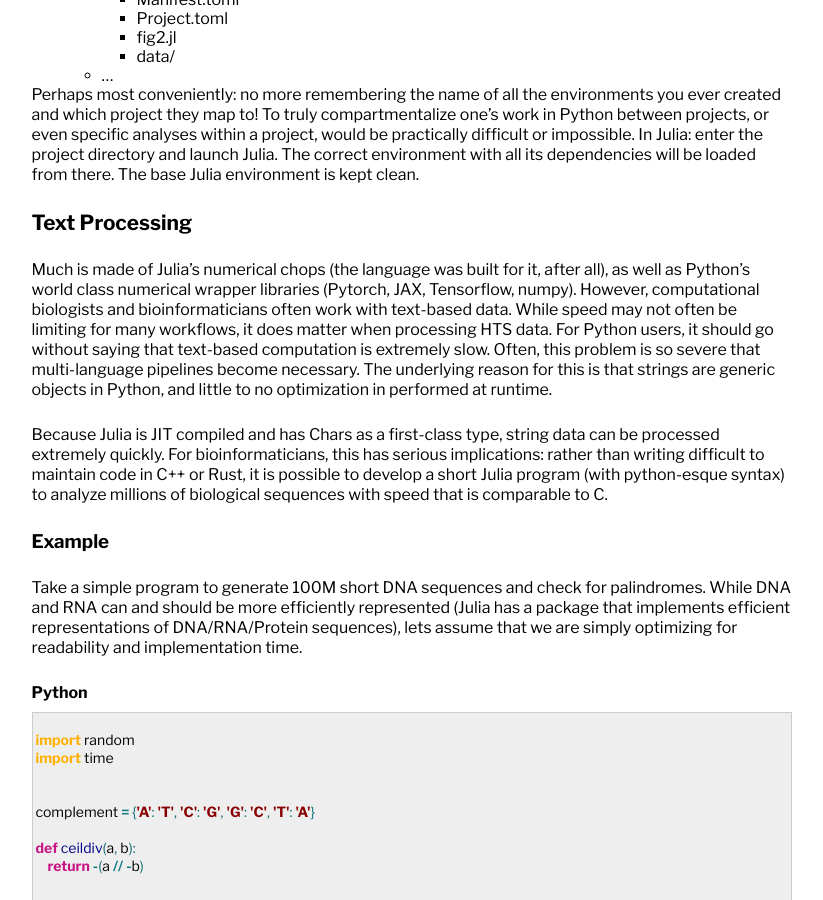
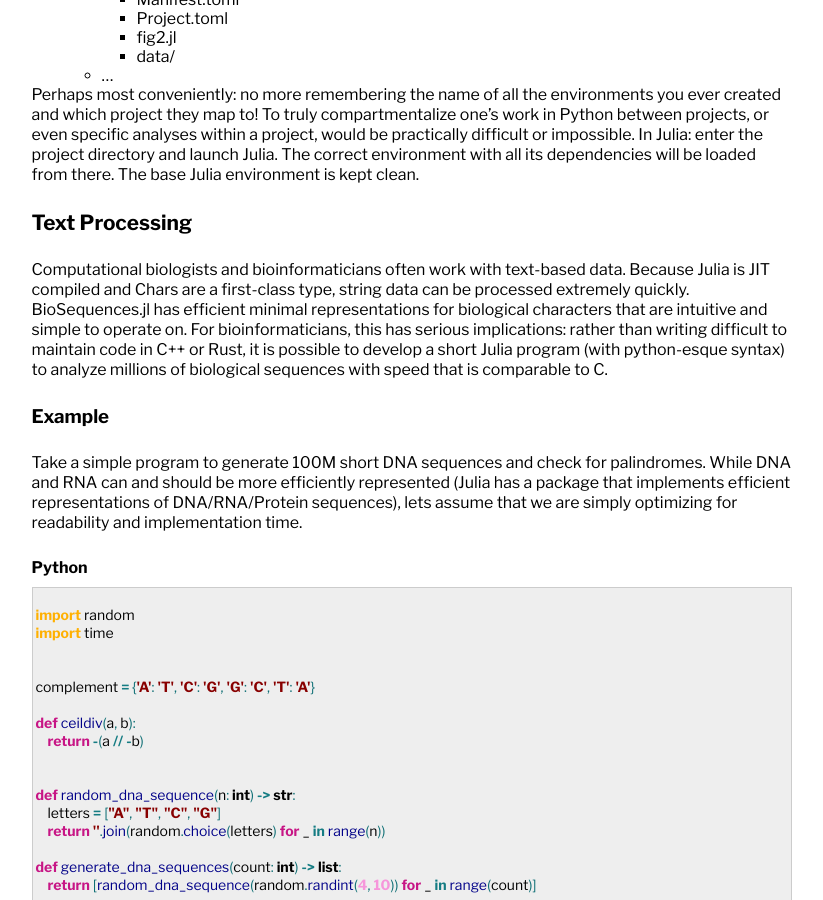
Before and after one commit to dan-sprague/dan-sprague.github.io, a Jekyll site: the page built from _posts/2024-12-4-juliacase.markdown, in a window 1280 px wide and 900 px high, scrolled down 1051 px. Shown: the whole window, without its empty margins (221-1044 px from the left). Built offline with Jekyll 4.4.1, drawn with Linux system fonts in a browser that asks for light colours.

Commit message:
fixed bug

```diff
--- a/_posts/2024-12-4-juliacase.markdown
+++ b/_posts/2024-12-4-juliacase.markdown
@@ -51,9 +51,7 @@
 
 ## Text Processing
 <br>
-Much is made of Julia’s numerical chops (the language was built for it, after all), as well as Python’s world class numerical wrapper libraries (Pytorch, JAX, Tensorflow, numpy). However, computational biologists and bioinformaticians often work with text-based data. While speed may not often be limiting for many workflows, it does matter when processing HTS data. For Python users, it should go without saying that text-based computation is extremely slow. Often, this problem is so severe that multi-language pipelines become necessary. The underlying reason for this is that strings are generic objects in Python, and little to no optimization in performed at runtime.<br><br>
-
-Because Julia is JIT compiled and has Chars as a first-class type, string data can be processed extremely quickly. For bioinformaticians, this has serious implications: rather than writing difficult to maintain code in C++ or Rust, it is possible to develop a short Julia program (with python-esque syntax) to analyze millions of biological sequences with speed that is comparable to C.<br><br>
+Computational biologists and bioinformaticians often work with text-based data. Because Julia is JIT compiled and Chars are a first-class type, string data can be processed extremely quickly. BioSequences.jl has efficient minimal representations for biological characters that are intuitive and simple to operate on. For bioinformaticians, this has serious implications: rather than writing difficult to maintain code in C++ or Rust, it is possible to develop a short Julia program (with python-esque syntax) to analyze millions of biological sequences with speed that is comparable to C.<br><br>
 
 ### Example
 <br>
```
